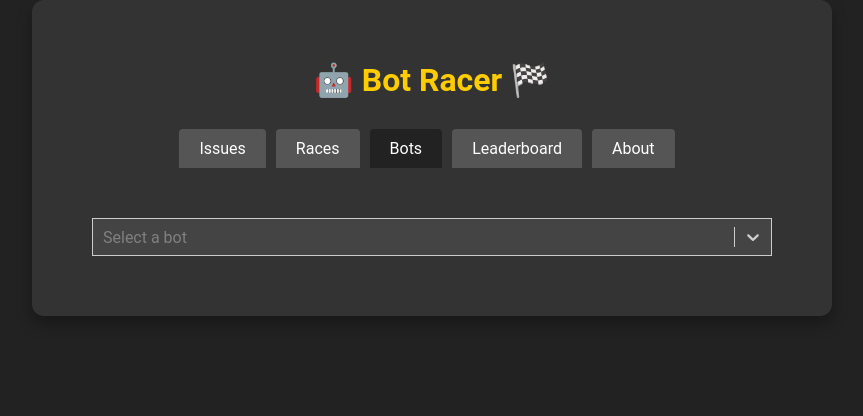
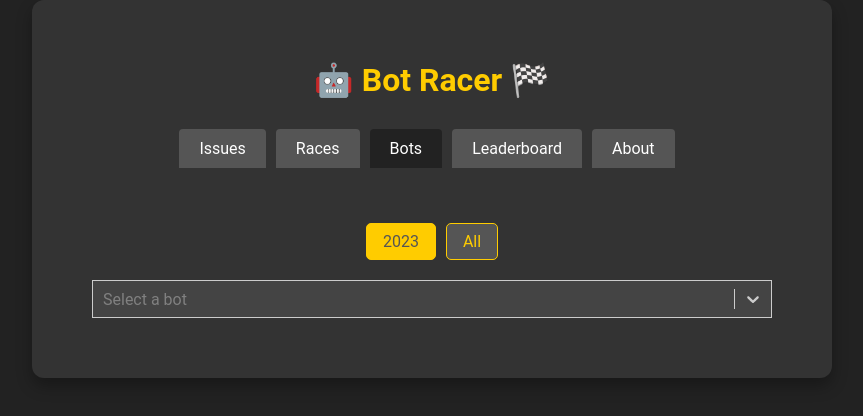
Before and after one commit to DadeKuma/bot-racer, a React (Create React App) app: page /bots in a window 1280 px wide. Shown: the top 416 px of the page, without its empty margins (208-1071 px from the left). Built offline with nearby package versions, Linux system fonts and the light colour scheme.

Commit message:
added year widget

```diff
--- a/src/components/BotsTab.tsx
+++ b/src/components/BotsTab.tsx
@@ -6,6 +6,7 @@ import { selectStyle } from "../customStyle";
 import styles from "../style/BotsTab.module.scss";
 import { BotStats, Option, RaceData, TabProps } from "../types";
 import RaceGraph from "./subcomponents/RaceGraph";
+import YearSelection from "./subcomponents/YearSelection";
 
 const BotsTab: React.FC<TabProps> = ({ handleTabChange }) => {
   const [selectedOption, setSelectedOption] = useState<Option | null>(null);
@@ -141,8 +142,13 @@ const BotsTab: React.FC<TabProps> = ({ handleTabChange }) => {
     );
   };
 
+  const handleYearSelection = (selectedYear: string) => {
+    console.log('Selected Year:', selectedYear);
+  };
+
   return (
     <div className={styles.botsTab}>
+      <YearSelection onSelectYear={handleYearSelection} />
       <Select
         options={entries}
         value={selectedOption}
--- a/src/components/LeaderboardTab.tsx
+++ b/src/components/LeaderboardTab.tsx
@@ -1,7 +1,8 @@
-import React, { useEffect, useState } from "react";
+import React, { useCallback, useEffect, useState } from "react";
 import { Link } from "react-router-dom";
 import styles from "../style/LeaderboardTab.module.scss";
 import { Contestant, RaceData, TabProps } from "../types";
+import YearSelection from "./subcomponents/YearSelection";
 
 const LeaderboardTab: React.FC<TabProps> = ({ handleTabChange }) => {
     const [leaderboard, setLeaderboard] = useState<Contestant[]>([]);
@@ -39,6 +40,37 @@ const LeaderboardTab: React.FC<TabProps> = ({ handleTabChange }) => {
         }
     };
 
+    const sortLeadearboard = useCallback(() => {
+        setLeaderboard(prevLeaderboard => {
+            const sortedLeaderboard = [...prevLeaderboard].sort((a, b) => {
+                if (sortedColumn === "Bot") {
+                    return sortOrder === "asc"
+                        ? a.name.localeCompare(b.name)
+                        : b.name.localeCompare(a.name);
+                } else if (sortedColumn === "USD") {
+                    return sortOrder === "asc"
+                        ? a.earnings - b.earnings
+                        : b.earnings - a.earnings;
+                } else if (sortedColumn === "Races") {
+                    return sortOrder === "asc" ? a.races - b.races : b.races - a.races;
+                } else if (sortedColumn === "Avg Position") {
+                    const avgPositionA =
+                        a.positions.reduce((sum, position) => sum + position, 0) /
+                        a.positions.length;
+                    const avgPositionB =
+                        b.positions.reduce((sum, position) => sum + position, 0) /
+                        b.positions.length;
+                    return sortOrder === "asc"
+                        ? avgPositionA - avgPositionB
+                        : avgPositionB - avgPositionA;
+                }
+                return 0;
+            });
+
+            return sortedLeaderboard;
+        });
+    }, [sortOrder, sortedColumn]);
+
     const sortColumn = (column: string) => {
         if (sortedColumn === column) {
             setSortOrder(sortOrder === "asc" ? "desc" : "asc");
@@ -46,6 +78,7 @@ const LeaderboardTab: React.FC<TabProps> = ({ handleTabChange }) => {
             setSortOrder("asc");
             setSortedColumn(column);
         }
+        sortLeadearboard();
     };
 
     const leaderboardBody = () => {
@@ -102,43 +135,20 @@ const LeaderboardTab: React.FC<TabProps> = ({ handleTabChange }) => {
             } catch (error) {
                 console.error("Error fetching race data:", error);
             }
+            sortLeadearboard();
         };
         fetchData();
-    }, []);
+    }, [sortLeadearboard]);
 
-    useEffect(() => {
-        setLeaderboard(prevLeaderboard => {
-            const sortedLeaderboard = [...prevLeaderboard].sort((a, b) => {
-                if (sortedColumn === "Bot") {
-                    return sortOrder === "asc"
-                        ? a.name.localeCompare(b.name)
-                        : b.name.localeCompare(a.name);
-                } else if (sortedColumn === "USD") {
-                    return sortOrder === "asc"
-                        ? a.earnings - b.earnings
-                        : b.earnings - a.earnings;
-                } else if (sortedColumn === "Races") {
-                    return sortOrder === "asc" ? a.races - b.races : b.races - a.races;
-                } else if (sortedColumn === "Avg Position") {
-                    const avgPositionA =
-                        a.positions.reduce((sum, position) => sum + position, 0) /
-                        a.positions.length;
-                    const avgPositionB =
-                        b.positions.reduce((sum, position) => sum + position, 0) /
-                        b.positions.length;
-                    return sortOrder === "asc"
-                        ? avgPositionA - avgPositionB
-                        : avgPositionB - avgPositionA;
-                }
-                return 0;
-            });
 
-            return sortedLeaderboard;
-        });
-    }, [leaderboard, sortedColumn, sortOrder]);
+
+    const handleYearSelection = (selectedYear: string) => {
+        console.log('Selected Year:', selectedYear);
+    };
 
     return (
         <div className={styles.leaderboardTab}>
+            <YearSelection onSelectYear={handleYearSelection} />
             <table className={styles.leaderboardTable}>
                 <thead>
                     <tr>
--- a/src/components/RacesTab.tsx
+++ b/src/components/RacesTab.tsx
@@ -5,6 +5,7 @@ import { selectStyle } from "../customStyle";
 import styles from "../style/RacesTab.module.scss";
 import { Option, RaceData, TabProps } from "../types";
 import RaceResults from "./subcomponents/RaceResults";
+import YearSelection from "./subcomponents/YearSelection";
 
 const RacesTab: React.FC<TabProps> = ({ handleTabChange }) => {
   const [selectedOption, setSelectedOption] = useState<Option | null>(null);
@@ -58,8 +59,14 @@ const RacesTab: React.FC<TabProps> = ({ handleTabChange }) => {
     navigate(`?${newSearchParams.toString()}`);
   };
 
+  const handleYearSelection = (selectedYear: string) => {
+    // Handle the selected year, you can use it to filter data or perform any other action
+    console.log('Selected Year:', selectedYear);
+  };
+
   return (
     <div className={styles.statsTab}>
+      <YearSelection onSelectYear={handleYearSelection} />
       <Select
         options={entries}
         value={selectedOption}
--- /dev/null
+++ b/src/components/subcomponents/YearSelection.tsx
@@ -0,0 +1,56 @@
+import React, { useEffect, useState } from 'react';
+import styles from '../../style/YearSelection.module.scss';
+
+interface YearSelectionProps {
+    onSelectYear: (selectedYear: string) => void;
+}
+
+const YearSelection: React.FC<YearSelectionProps> = ({ onSelectYear }) => {
+    const currentYear = new Date().getFullYear();
+    const startYear = 2023;
+    const [selectedYear, setSelectedYear] = useState<string | null>(null);
+
+    const handleSelection = (year: string) => {
+        setSelectedYear(year);
+        onSelectYear(year);
+    };
+
+    useEffect(() => {
+        const year = String(currentYear);
+        setSelectedYear(year);
+        onSelectYear(year);
+    }, [setSelectedYear, onSelectYear, currentYear]);
+
+    const renderYearButtons = () => {
+        const buttons = [];
+        for (let year = startYear; year <= currentYear; year++) {
+            buttons.push(
+                <button
+                    key={year}
+                    className={selectedYear === String(year) ? styles.selected : ''}
+                    onClick={() => handleSelection(String(year))}
+                >
+                    {year}
+                </button>
+            );
+        }
+        buttons.push(
+            <button
+                key="all"
+                className={selectedYear === 'all' ? styles.selected : ''}
+                onClick={() => handleSelection('all')}
+            >
+                All
+            </button>
+        );
+        return buttons;
+    };
+
+    return (
+        <div className={styles.yearSelection}>
+            <div>{renderYearButtons()}</div>
+        </div>
+    );
+};
+
+export default YearSelection;
--- /dev/null
+++ b/src/style/YearSelection.module.scss
@@ -0,0 +1,37 @@
+@import "./variables";
+
+.yearSelection {
+    display: flex;
+    flex-direction: column;
+    align-items: center;
+    margin-bottom: 10px;
+
+    button {
+        background-color: $background-panel-secondary-color;
+        color: $primary-color;
+        border: 1px solid $primary-color;
+        padding: 8px 16px;
+        margin: 5px;
+        border-radius: 5px;
+        cursor: pointer;
+        font-size: $font-size;
+        font-family: $font-family;
+        transition:
+            background-color 0.3s,
+            color 0.3s;
+
+        &:hover {
+            background-color: $primary-color;
+            color: $background-panel-secondary-color;
+        }
+
+        &:last-child {
+            margin-bottom: 10px;
+        }
+
+        &.selected {
+            background-color: $primary-color;
+            color: $background-panel-secondary-color;
+        }
+    }
+}
```
